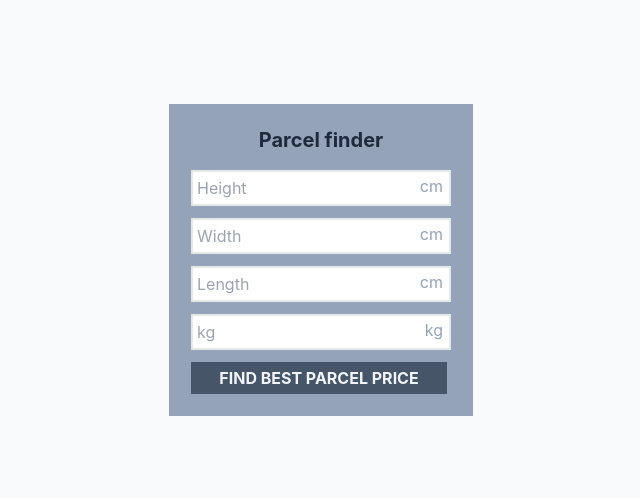
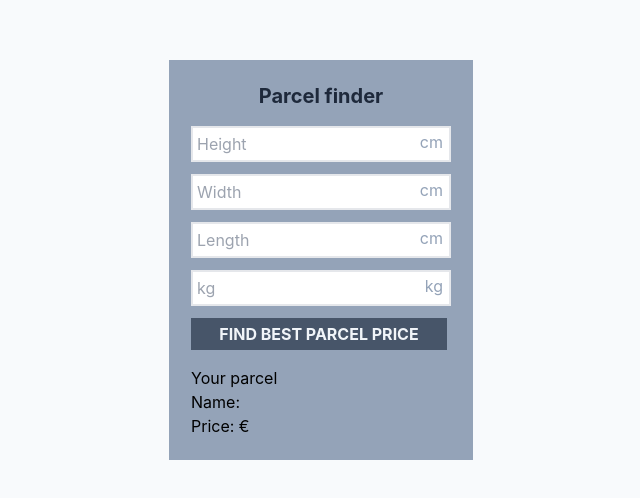
Before and after one commit to Torfeltorfel/Pirateship-, a React (Create React App) app: page / in a window 1280 px wide. Shown: the part 140-638 px from the top of the page, without its empty margins (319-959 px from the left). Built offline with nearby package versions, Linux system fonts and the light colour scheme.

Commit message:
feat/rateCalculator: add UX to show optimal parcel

```diff
--- a/src/components/Form.jsx
+++ b/src/components/Form.jsx
@@ -4,6 +4,7 @@ import parcelInformation from "../res/parcelInformation.json";
 import { findOptimalParcel } from "../helperFunctions/findOptimalParcel";
 
 const Form = () => {
+  const [optimalParcel, setOptimalParcel] = useState({});
   const [userInput, setUserInput] = useState({
     width: 10,
     length: 10,
@@ -12,7 +13,7 @@ const Form = () => {
   });
   const handleSubmit = (event) => {
     event.preventDefault();
-    console.log(findOptimalParcel(userInput, parcelInformation));
+    setOptimalParcel(findOptimalParcel(userInput, parcelInformation));
   };
 
   return (
@@ -60,6 +61,13 @@ const Form = () => {
           Find best parcel price
         </button>
       </form>
+      {optimalParcel && (
+        <div>
+          <h2>Your parcel</h2>
+          <p>Name: {optimalParcel.name}</p>
+          <p>Price: {optimalParcel.price}€</p>
+        </div>
+      )}
     </>
   );
 };
```
